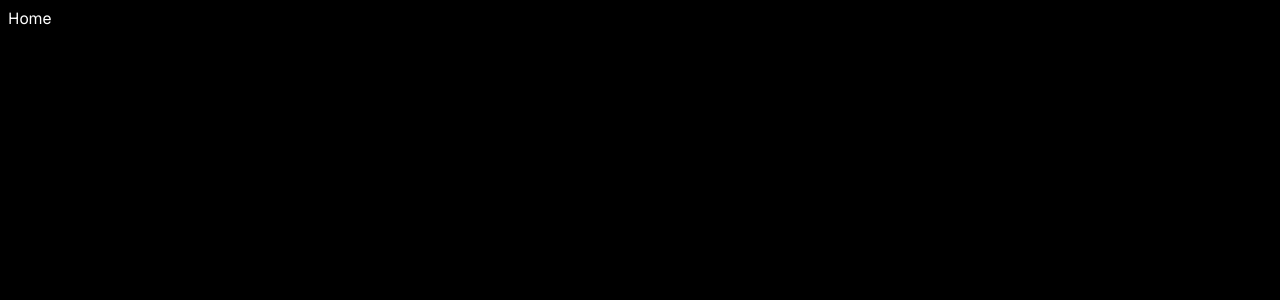
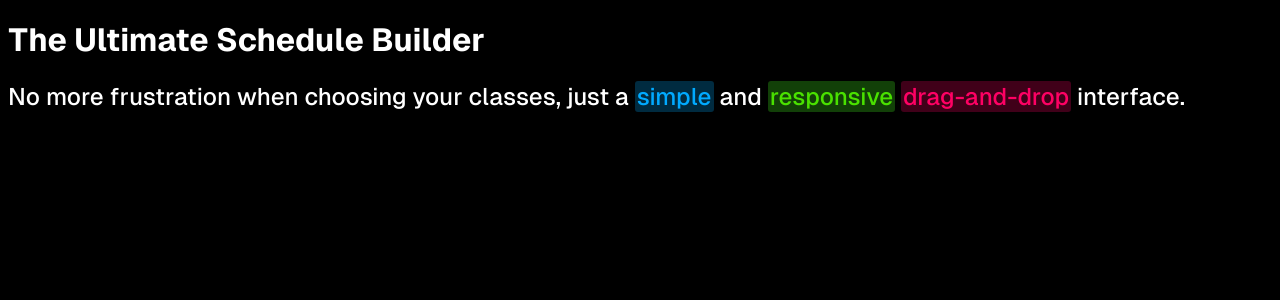
Before and after one commit to KabirBose/Class-Craft, a Next.js app: page / in a window 1280 px wide. Shown: the top 300 px of the page. Built offline with nearby package versions, Linux system fonts and the light colour scheme.

Commit message:
landing page

```diff
--- a/src/app/globals.css
+++ b/src/app/globals.css
@@ -3,3 +3,29 @@ body {
   color: white;
   font-family: var(--font-geist-sans);
 }
+
+h1 {
+  font-weight: 700;
+}
+h2 {
+  font-weight: 500;
+}
+
+.highlight-red {
+  color: rgb(255, 0, 100);
+  background-color: rgba(255, 0, 102, 0.25);
+  padding: 2px;
+  border-radius: 3px;
+}
+.highlight-blue {
+  color: rgb(0, 170, 255);
+  background-color: rgba(0, 170, 255, 0.25);
+  padding: 2px;
+  border-radius: 3px;
+}
+.highlight-green {
+  color: rgb(74, 225, 0);
+  background-color: rgba(74, 255, 35, 0.25);
+  padding: 2px;
+  border-radius: 3px;
+}
--- a/src/app/page.tsx
+++ b/src/app/page.tsx
@@ -1,3 +1,13 @@
 export default function Page() {
-  return <div>Home</div>;
+  return (
+    <div>
+      <h1>The Ultimate Schedule Builder</h1>
+      <h2>
+        No more frustration when choosing your classes, just a{" "}
+        <span className="highlight-blue">simple</span> and{" "}
+        <span className="highlight-green">responsive</span>{" "}
+        <span className="highlight-red">drag-and-drop</span> interface.
+      </h2>
+    </div>
+  );
 }
```
